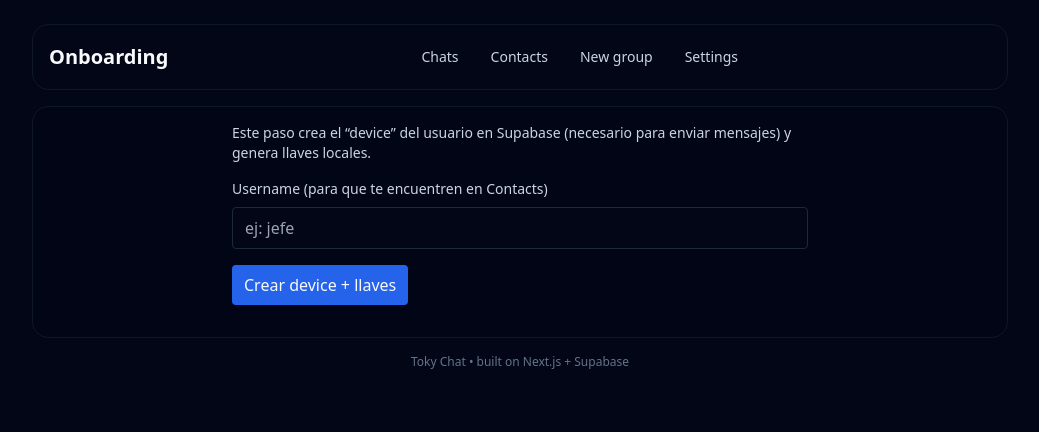
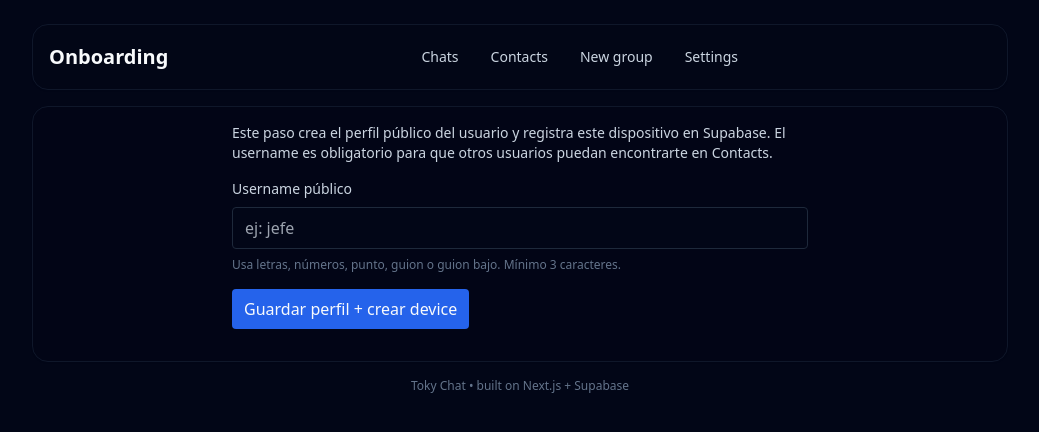
Before and after one commit to renanavisca-ops/mobile-chat-mvp, a Next.js app: page /onboarding in a window 1280 px wide. Shown: the top 432 px of the page, without its empty margins (120-1159 px from the left). Built offline with nearby package versions, Linux system fonts and the light colour scheme.

Commit message:
Require searchable username during onboarding

```diff
--- a/src/app/onboarding/page.tsx
+++ b/src/app/onboarding/page.tsx
@@ -4,6 +4,15 @@ import { useEffect, useState } from 'react';
 import { PageShell } from '@/components/page-shell';
 import { createLocalDeviceBundle } from '@/lib/crypto/device';
 import { browserSupabase } from '@/lib/supabase/client';
+
+function sanitizeUsername(value: string): string {
+  return value
+    .toLowerCase()
+    .replace(/[^a-z0-9._-]/g, '_')
+    .replace(/_+/g, '_')
+    .replace(/^_+|_+$/g, '')
+    .slice(0, 32);
+}
 
 export default function OnboardingPage() {
   const [status, setStatus] = useState<string>('');
@@ -43,17 +52,23 @@ export default function OnboardingPage() {
         return;
       }
 
+      const uname = sanitizeUsername(username.trim());
+      if (!uname || uname.length < 3) {
+        setStatus('❌ Escribe un username de al menos 3 caracteres para que otros usuarios puedan encontrarte.');
+        setBusy(false);
+        return;
+      }
+
+      window.localStorage.setItem('username', uname);
+
       const bundle = await createLocalDeviceBundle();
       window.localStorage.setItem('device_bundle', JSON.stringify(bundle));
-
-      const uname = username.trim();
-      if (uname) window.localStorage.setItem('username', uname);
 
       setStatus('Guardando perfil…');
       const { error: profErr } = await supabase
         .from('profiles')
         .upsert(
-          [{ id: userId, username: uname || null, role: 'agent' }] as any,
+          [{ id: userId, username: uname, role: 'agent' }] as any,
           { onConflict: 'id', ignoreDuplicates: false }
         );
 
@@ -82,7 +97,7 @@ export default function OnboardingPage() {
 
       window.localStorage.setItem('active_device_id', (deviceRow as any)?.id);
 
-      setStatus(`✅ Listo. Device registrado: ${(deviceRow as any)?.id}`);
+      setStatus(`✅ Listo. Perfil: ${uname}. Device registrado: ${(deviceRow as any)?.id}`);
     } catch (e: any) {
       setStatus(`❌ Error: ${e?.message ?? String(e)}`);
     } finally {
@@ -94,17 +109,19 @@ export default function OnboardingPage() {
     <PageShell title="Onboarding">
       <div className="mx-auto max-w-xl space-y-4">
         <p className="text-sm text-slate-300">
-          Este paso crea el “device” del usuario en Supabase (necesario para enviar mensajes) y genera llaves locales.
+          Este paso crea el perfil público del usuario y registra este dispositivo en Supabase.
+          El username es obligatorio para que otros usuarios puedan encontrarte en Contacts.
         </p>
 
         <div className="space-y-2">
-          <label className="block text-sm text-slate-300">Username (para que te encuentren en Contacts)</label>
+          <label className="block text-sm text-slate-300">Username público</label>
           <input
             className="w-full rounded border border-slate-800 bg-slate-950 px-3 py-2 text-slate-100"
             value={username}
             onChange={(e) => setUsername(e.target.value)}
             placeholder="ej: jefe"
           />
+          <p className="text-xs text-slate-500">Usa letras, números, punto, guion o guion bajo. Mínimo 3 caracteres.</p>
         </div>
 
         <button
@@ -112,7 +129,7 @@ export default function OnboardingPage() {
           onClick={runOnboarding}
           disabled={busy}
         >
-          {busy ? 'Procesando…' : 'Crear device + llaves'}
+          {busy ? 'Procesando…' : 'Guardar perfil + crear device'}
         </button>
 
         <p className="mt-3 whitespace-pre-wrap text-sm" aria-live="polite">
```
